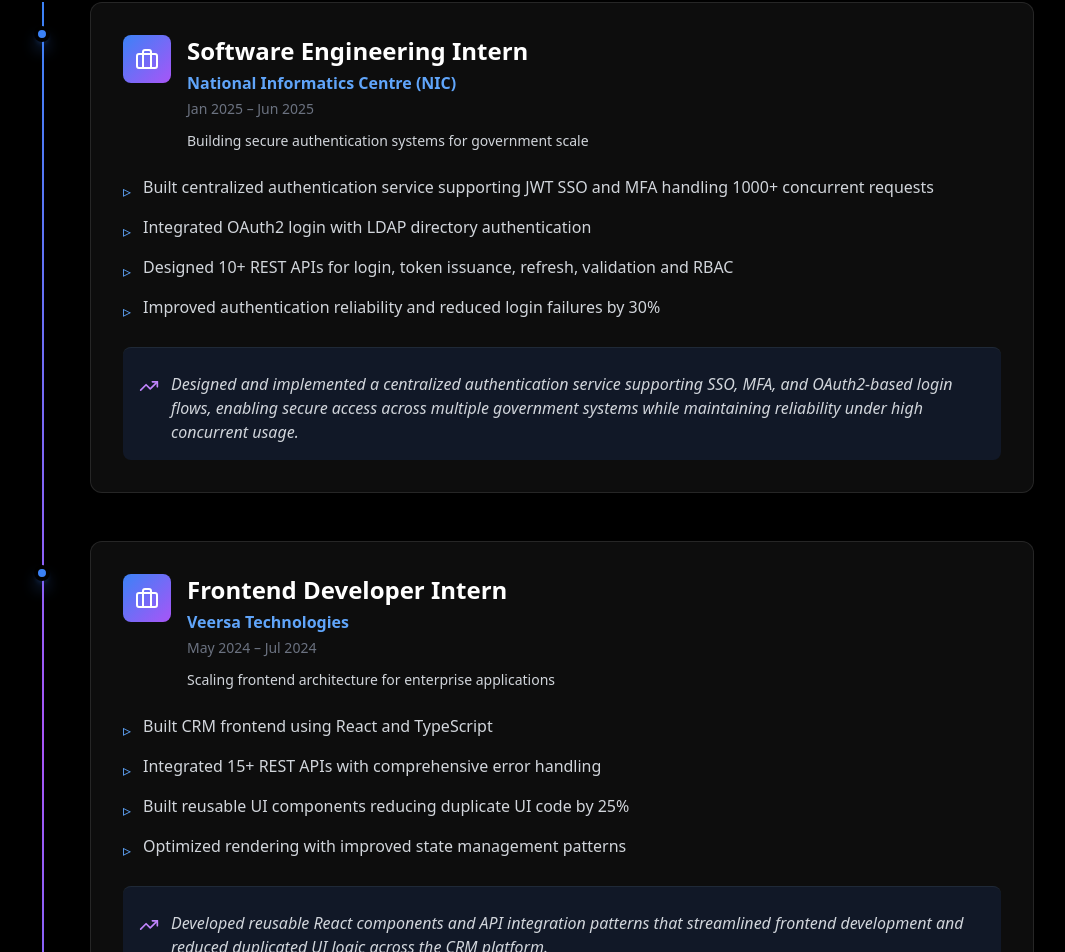
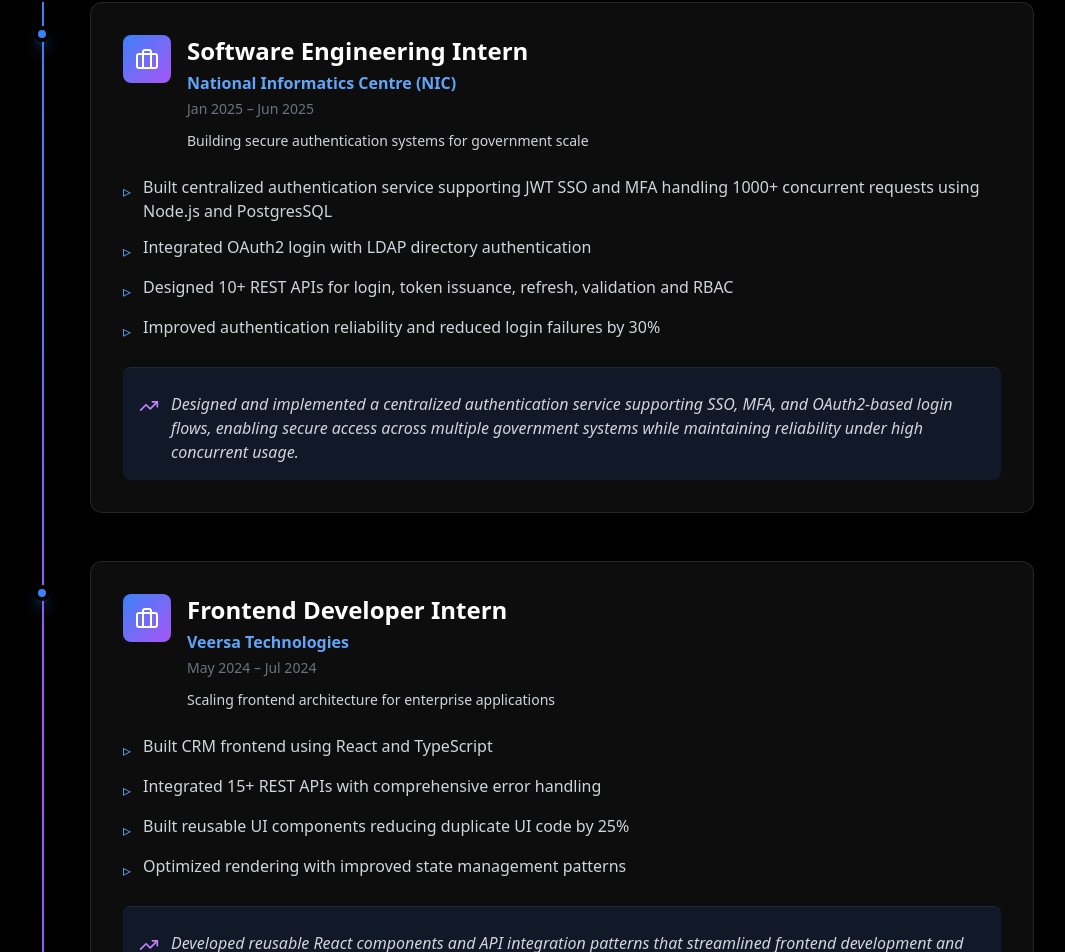
Before and after one commit to AarinK/Portfolio, a React (Vite) app: page / in a window 1280 px wide. Shown: the part 1610-2562 px from the top of the page, without its empty margins (118-1183 px from the left). Built offline with nearby package versions, Linux system fonts and the light colour scheme.

Commit message:
Updated resume file

```diff
--- a/src/components/Experience.tsx
+++ b/src/components/Experience.tsx
@@ -8,7 +8,7 @@ export default function Experience() {
       period: 'Jan 2025 – Jun 2025',
       description: 'Building secure authentication systems for government scale',
       achievements: [
-        'Built centralized authentication service supporting JWT SSO and MFA handling 1000+ concurrent requests',
+        'Built centralized authentication service supporting JWT SSO and MFA handling 1000+ concurrent requests using Node.js and PostgresSQL',
         'Integrated OAuth2 login with LDAP directory authentication',
         'Designed 10+ REST APIs for login, token issuance, refresh, validation and RBAC',
         'Improved authentication reliability and reduced login failures by 30%',
```
